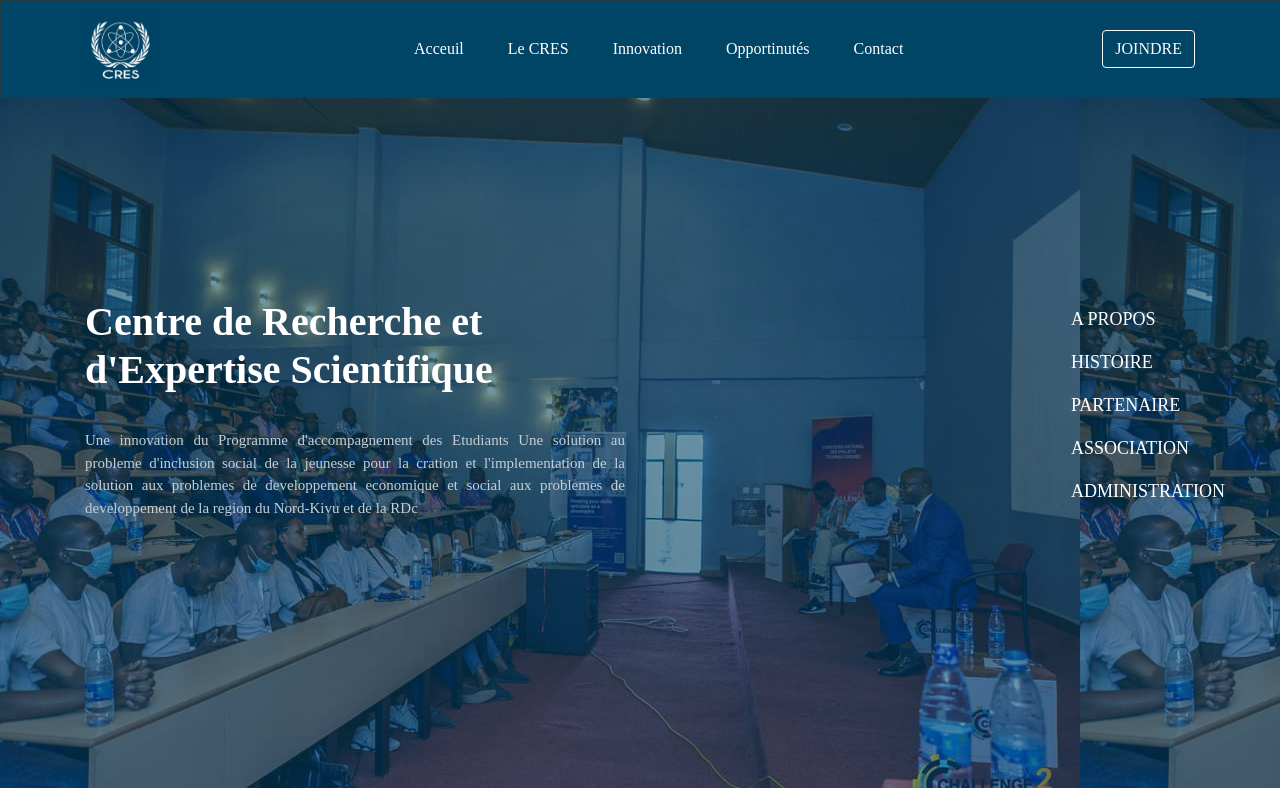
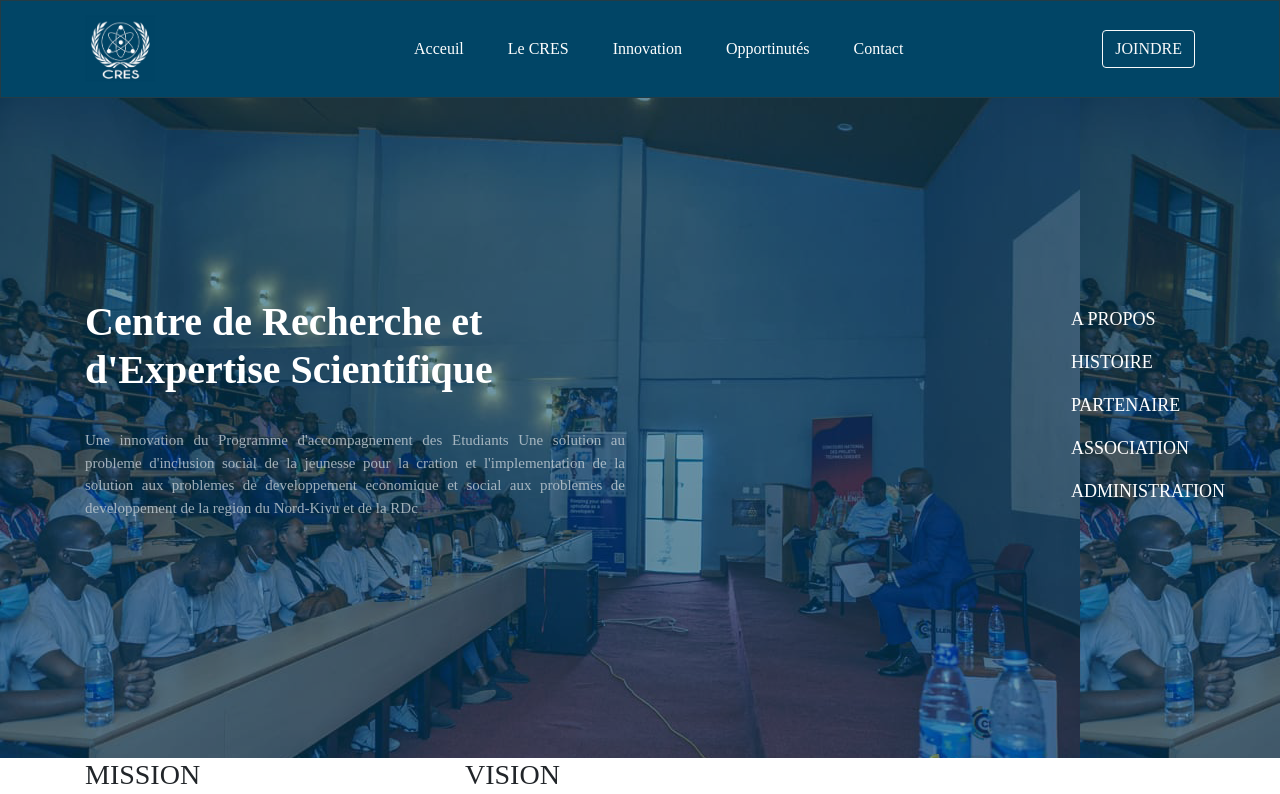
Before and after one commit to GhislainMitahi/CRES-React, a React (Create React App) app: page / in a window 1280 px wide. Shown: the top 794 px of the page. Built offline with nearby package versions, Linux system fonts and the light colour scheme.

Commit message:
customize the banner section

```diff
--- a/src/App.css
+++ b/src/App.css
@@ -44,7 +44,7 @@
 
 .banner{
   background-image: url('Images/2.png');
-  height: 690px;
+  height: 660px;
   color: #fff;
   padding-top: 200px;
   font-size: 18px;
@@ -72,6 +72,7 @@
   color: #C5CFD6;
   font-size: 15px;
   text-align: justify;
+  opacity: 0.8;
 }
 .menu2{
   /* padding-left: 250px; */
```
